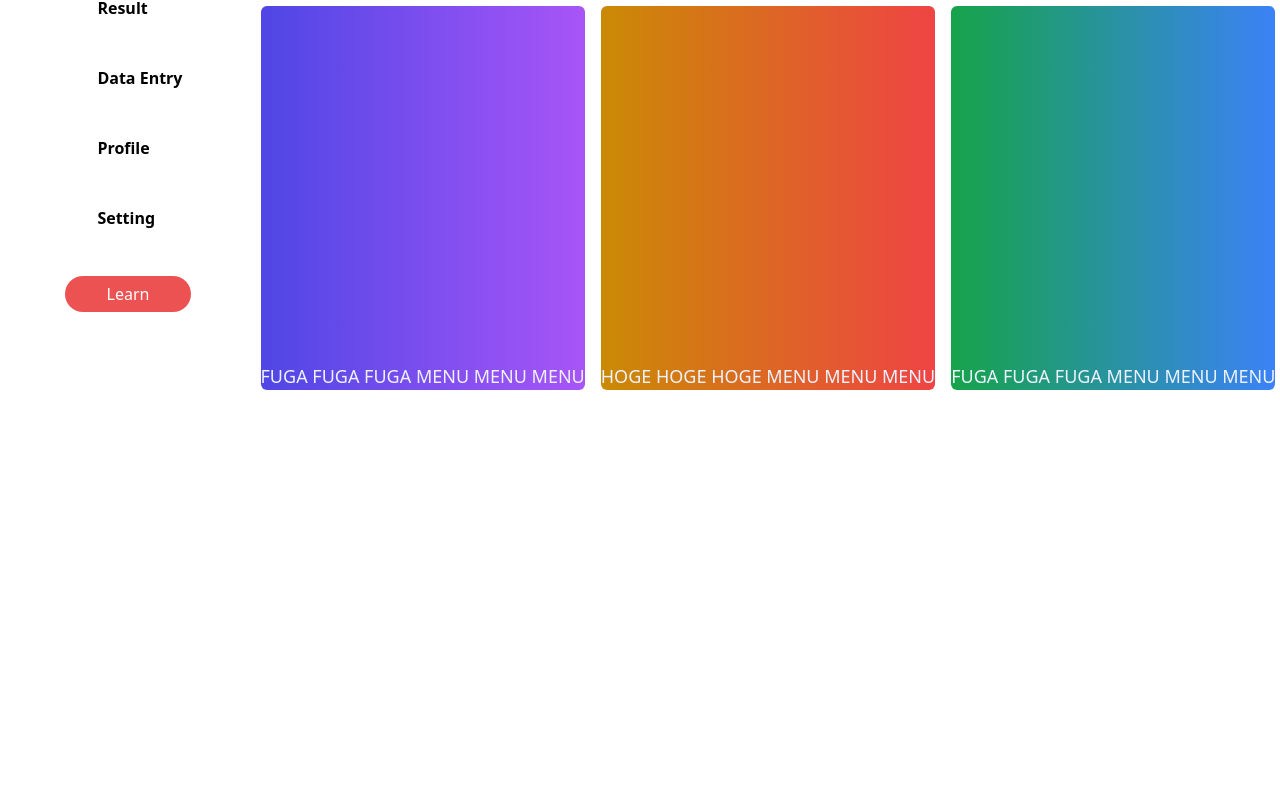
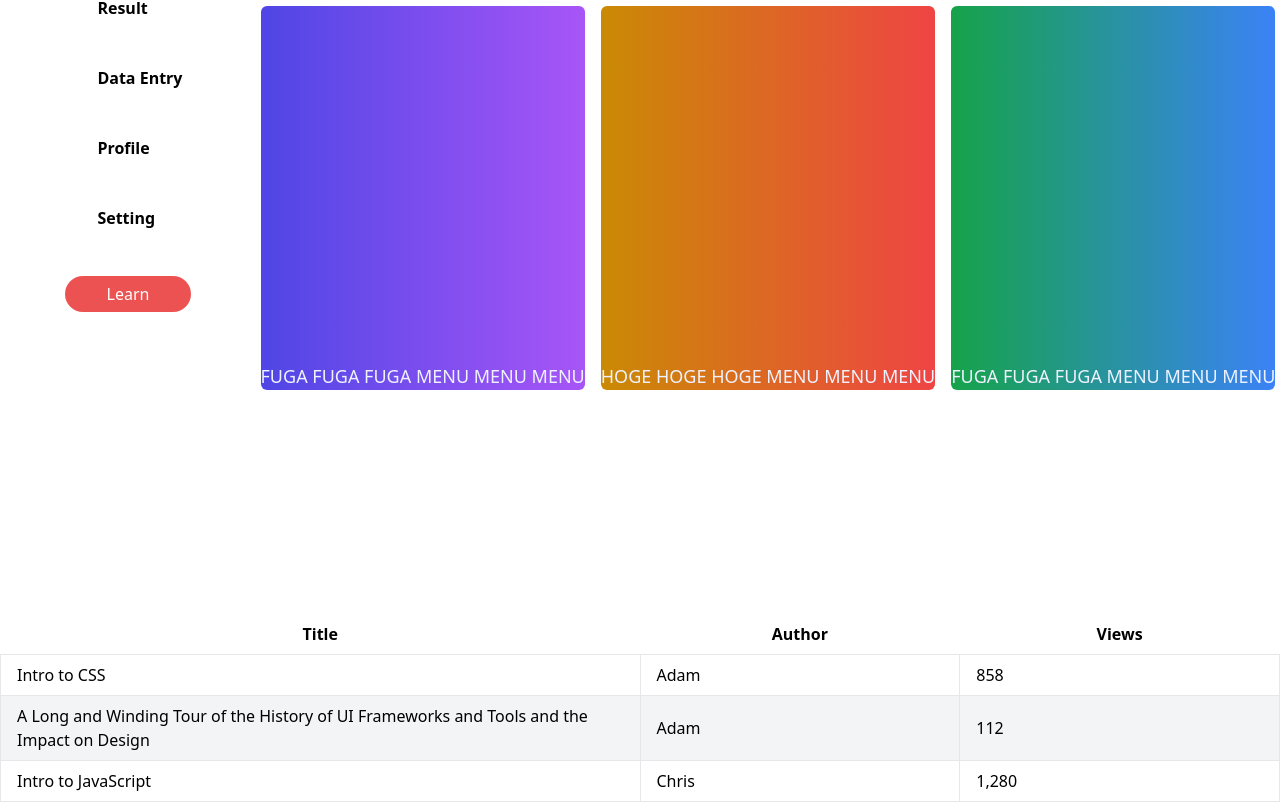
Before and after one commit to ShunichirouKamino/next-sandbox, a Next.js app: page / in a window 1280 px wide. Shown: the part 186-988 px from the top of the page. Before the commit the page ends 800 px from the top, so only its background shows below. Built offline with nearby package versions, Linux system fonts and the light colour scheme; some icons are missing.

Commit message:
toppageのssgやめる

```diff
--- a/src/components/Table/index.tsx
+++ b/src/components/Table/index.tsx
@@ -7,16 +7,45 @@ export type Column<R> = {
   // comparator?: (left: R, right: R) => number;
 };
 
-export type Props = {
-  text: string;
+export type TableProps<R> = {
+  columns: Column<R>[];
+  rawdata?: R[];
 };
 
-const TextArea: React.FC<Props> = ({ text }) => {
+function Table<R>({ columns, rawdata }: TableProps<R>): JSX.Element {
   return (
     <>
-      <div className="text-left max-w-3xl">{text}</div>
+      <table className="table-fixed">
+        <thead>
+          <tr>
+            <th className="w-1/2 px-4 py-2">Title</th>
+            <th className="w-1/4 px-4 py-2">Author</th>
+            <th className="w-1/4 px-4 py-2">Views</th>
+          </tr>
+        </thead>
+        <tbody>
+          <tr>
+            <td className="border px-4 py-2">Intro to CSS</td>
+            <td className="border px-4 py-2">Adam</td>
+            <td className="border px-4 py-2">858</td>
+          </tr>
+          <tr className="bg-gray-100">
+            <td className="border px-4 py-2">
+              A Long and Winding Tour of the History of UI Frameworks and Tools
+              and the Impact on Design
+            </td>
+            <td className="border px-4 py-2">Adam</td>
+            <td className="border px-4 py-2">112</td>
+          </tr>
+          <tr>
+            <td className="border px-4 py-2">Intro to JavaScript</td>
+            <td className="border px-4 py-2">Chris</td>
+            <td className="border px-4 py-2">1,280</td>
+          </tr>
+        </tbody>
+      </table>
     </>
   );
-};
+}
 
-export default TextArea;
+export default Table;
--- a/src/pages/index.tsx
+++ b/src/pages/index.tsx
@@ -1,12 +1,7 @@
-import Head from "next/head";
-import Link from "next/link";
-import Layout, { siteTitle } from "../components/Layout";
-import Date from "../components/Date";
 import { getSortedPostsData } from "../lib/posts";
-import { GetStaticProps, InferGetStaticPropsType, NextPage } from "next";
+import { GetServerSideProps, NextPage } from "next";
 import TopPage from "../components/TopPage";
-
-type Props = InferGetStaticPropsType<typeof getStaticProps>;
+import Table from "../components/Table";
 
 /**
  * Homeページ表示用SSGファンクション
@@ -14,10 +9,11 @@ type Props = InferGetStaticPropsType<typeof getStaticProps>;
  * @param allPostsData ブログ記事リスト
  * @returns Homeページの{@link JSX.Element}
  */
-const Home: NextPage<Props> = ({ allPostsData }: Props): JSX.Element => {
+const Home = (): JSX.Element => {
   return (
     <>
       <TopPage text={""}></TopPage>
+      <Table columns={[]}></Table>
     </>
     // <Layout home>
     //   <Head>
@@ -43,18 +39,4 @@ const Home: NextPage<Props> = ({ allPostsData }: Props): JSX.Element => {
   );
 };
 
-/**
- * {@linkcode Home}ページSSGへの値取得用のファンクション
- *
- * @returns homeに表示するブログ記事リスト
- */
-export const getStaticProps: GetStaticProps = async () => {
-  const allPostsData = getSortedPostsData();
-  return {
-    props: {
-      allPostsData,
-    },
-  };
-};
-
 export default Home;
```
